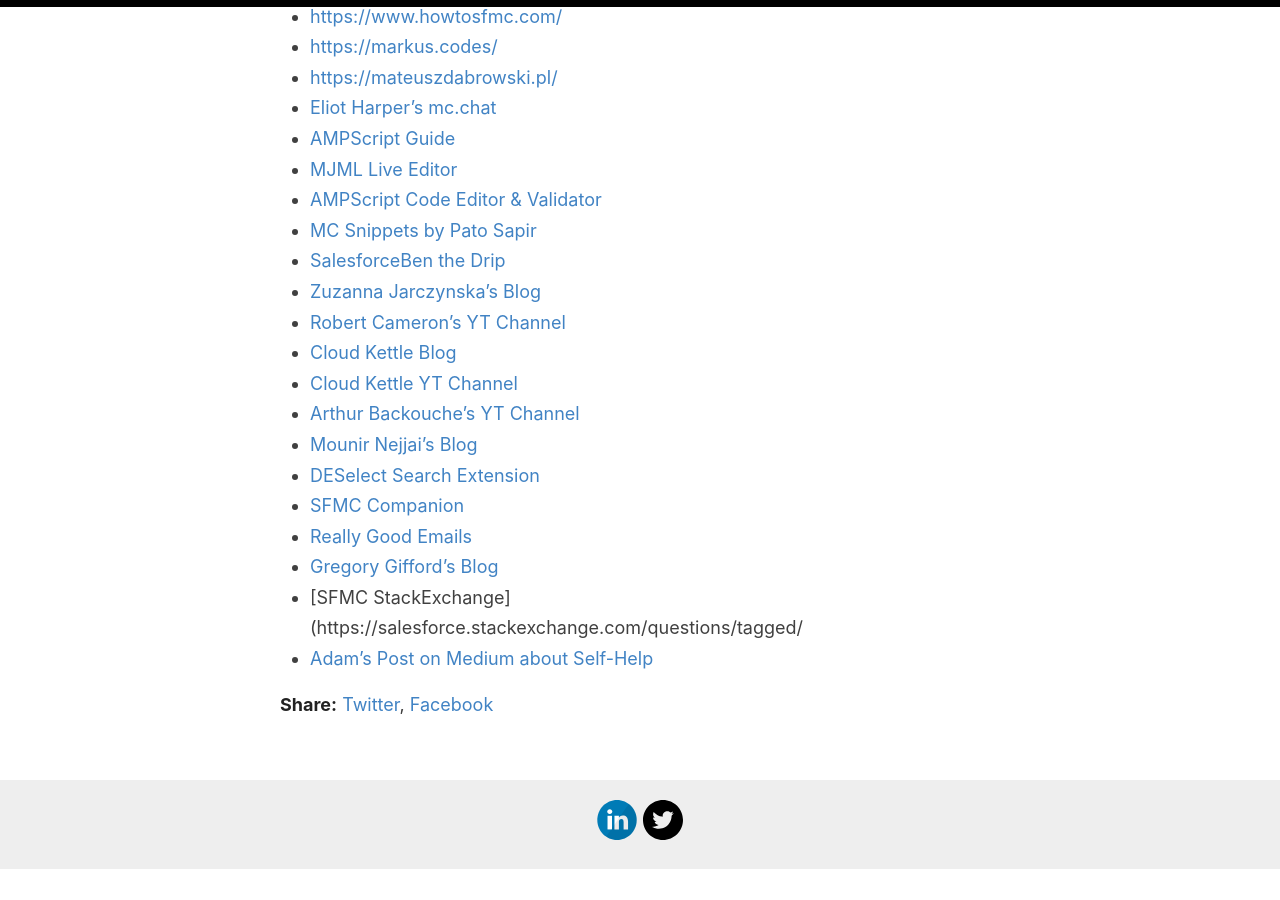
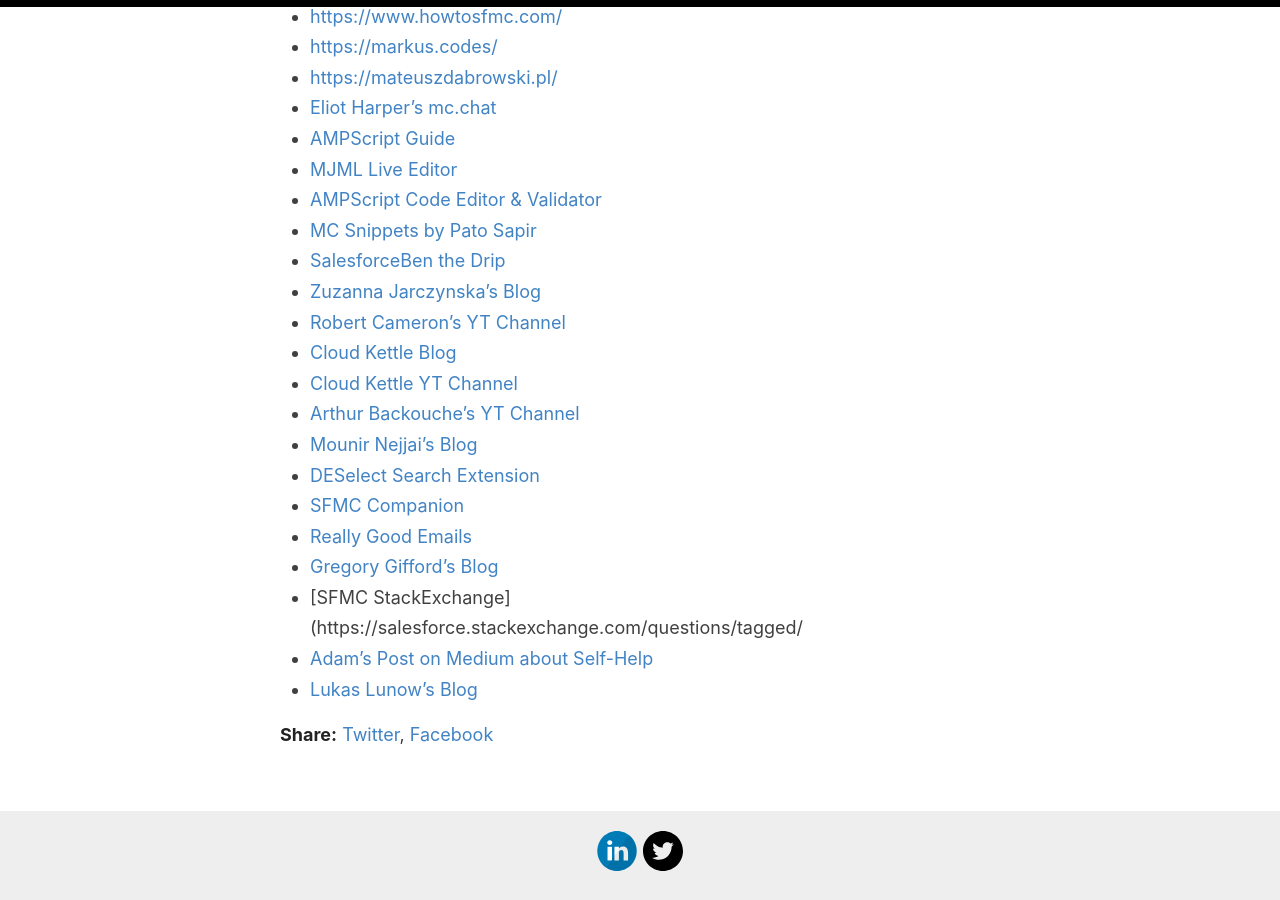
Before and after one commit to karolcholewa/blog, a Jekyll site: the page built from _posts/2019-01-23-emailmarketing-resources.md, in a window 1280 px wide and 900 px high, scrolled down 1242 px. Built offline with Jekyll 4.4.1, drawn with Linux system fonts in a browser that asks for light colours; before the commit the page ends 2112 px from its top, so only the background shows below that.

Commit message:
post updated

```diff
--- a/_posts/2019-01-23-emailmarketing-resources.md
+++ b/_posts/2019-01-23-emailmarketing-resources.md
@@ -47,3 +47,4 @@ Email Marketing community is simply fantastic. It gathers professionals with ric
 *   [Gregory Gifford's Blog](https://gortonington.com/)
 *   [SFMC StackExchange](https://salesforce.stackexchange.com/questions/tagged/
 *   [Adam's Post on Medium about Self-Help](https://dy.si/uX9HQ)
+*   [Lukas Lunow's Blog](https://digitalmarketingoncloud.com/)
```
